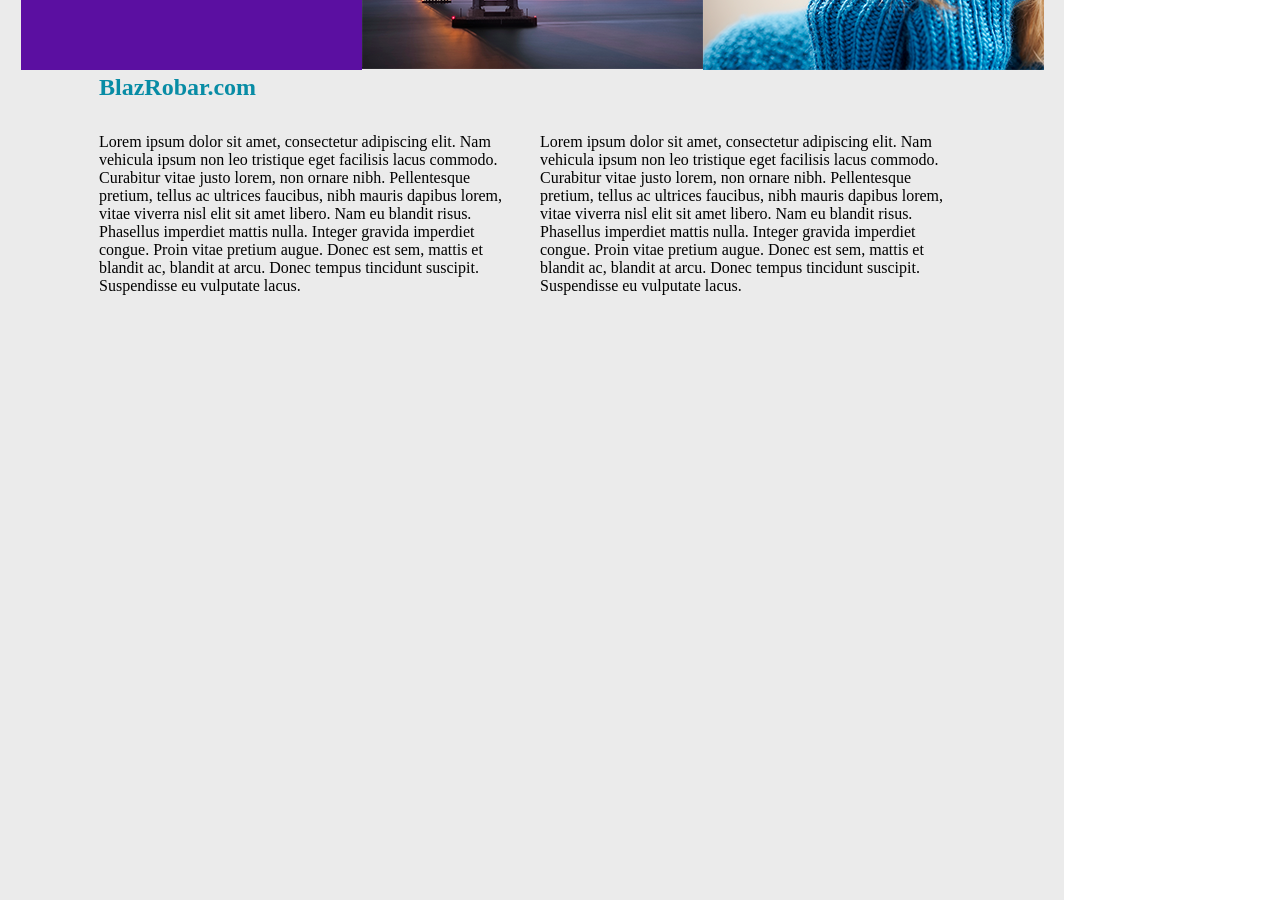
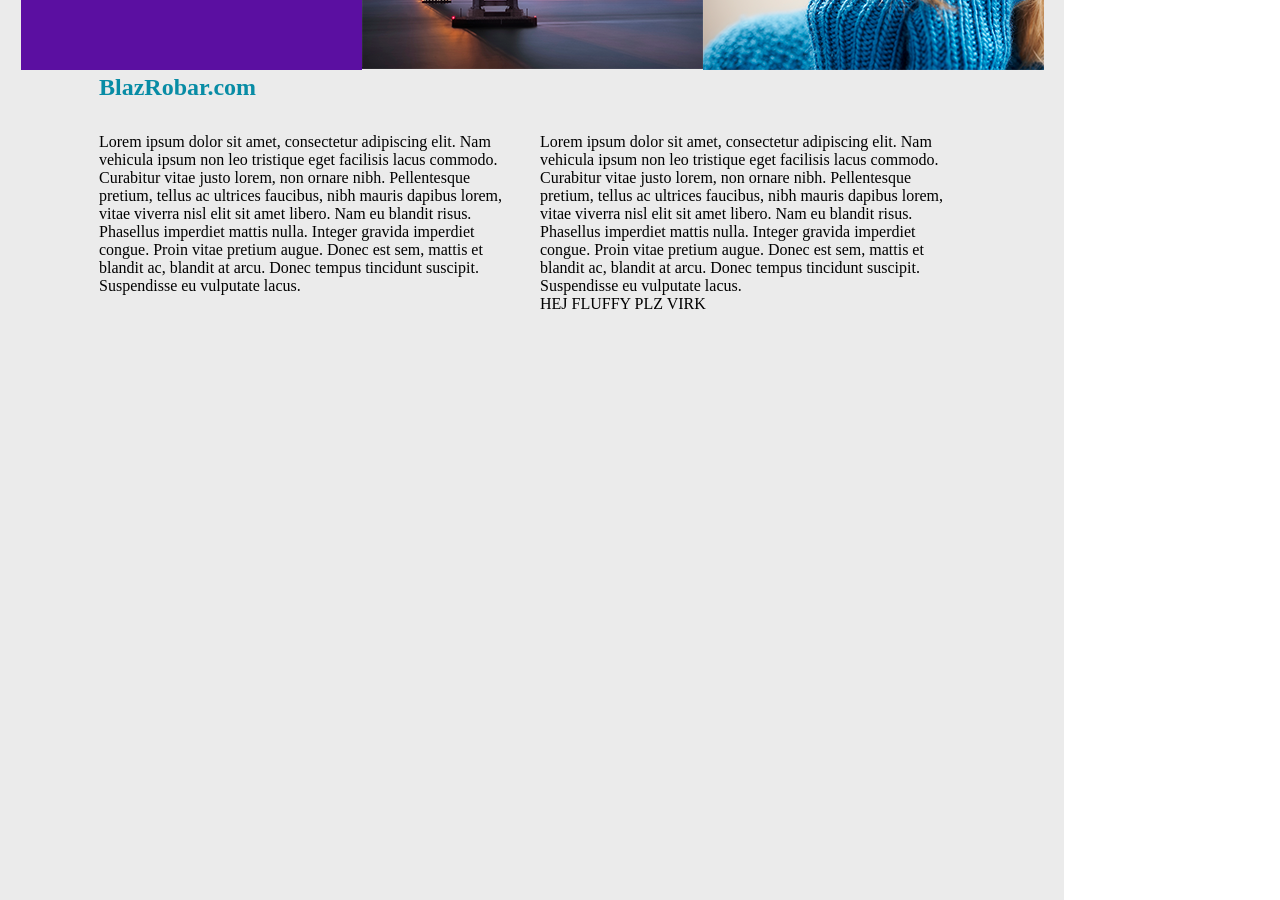
Before and after one commit to Masktheone/RsponWD, a plain HTML site: page index.html in a window 1280 px wide. Shown: the part 1140-2040 px from the top of the page. Drawn offline with Linux system fonts and the light colour scheme.

Commit message:
Hej fluffy

```diff
--- a/index.html
+++ b/index.html
@@ -61,6 +61,7 @@
                         <p>Lorem ipsum dolor sit amet, consectetur adipiscing elit. Nam vehicula ipsum non leo tristique eget facilisis lacus commodo. Curabitur vitae justo lorem, non ornare nibh. Pellentesque pretium, tellus ac ultrices faucibus, nibh mauris dapibus lorem, vitae viverra nisl elit sit amet libero. Nam eu blandit risus.
 
                             Phasellus imperdiet mattis nulla. Integer gravida imperdiet congue. Proin vitae pretium augue. Donec est sem, mattis et blandit ac, blandit at arcu. Donec tempus tincidunt suscipit. Suspendisse eu vulputate lacus.</p>
+                    HEJ FLUFFY PLZ VIRK
                     </div>
                 </div>
             </div>
```
